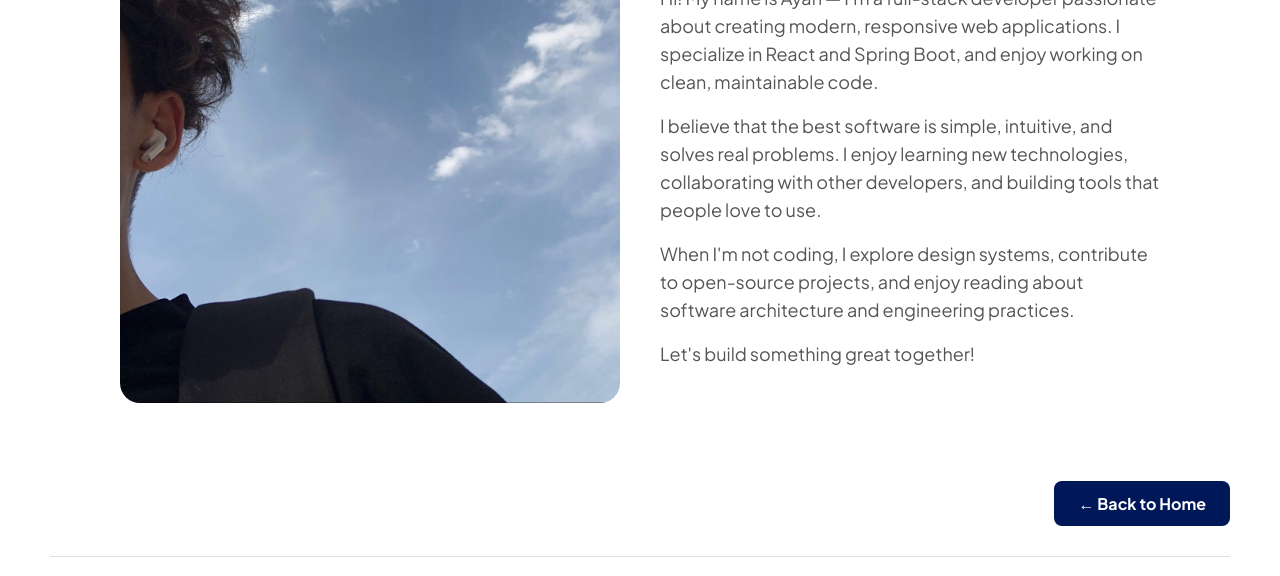
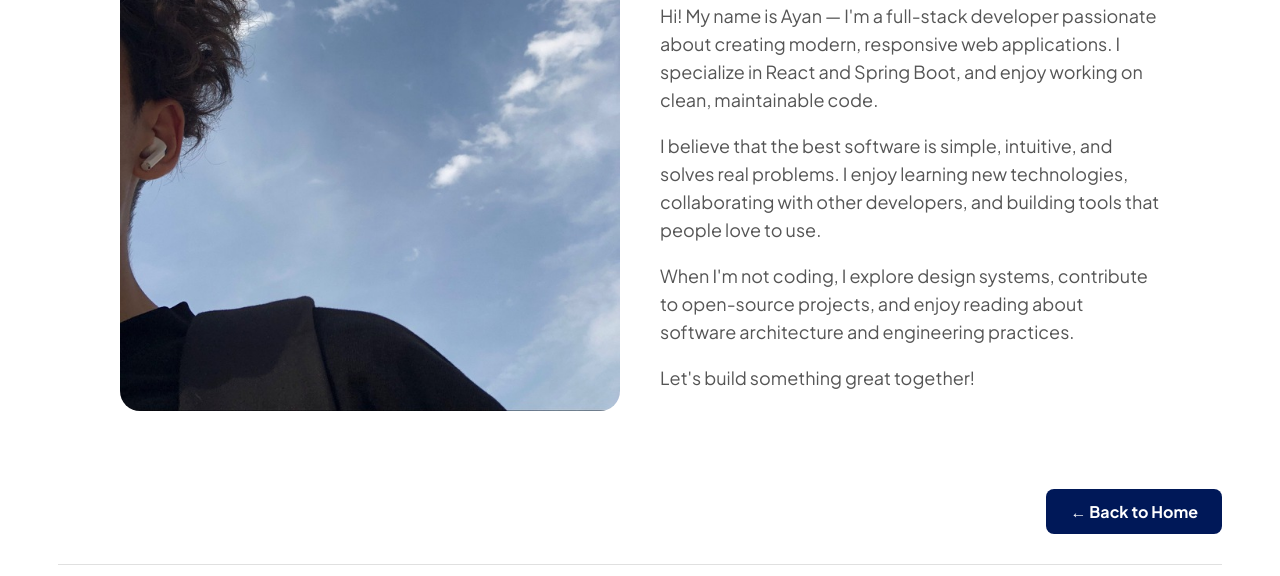
Before and after one commit to ayqnez/Blog-Gatsby, a Gatsby site: page /about-me in a window 1280 px wide. Shown: the part 206-782 px from the top of the page. Built offline with nearby package versions, Linux system fonts and the light colour scheme; Gatsby itself is replaced by a stand-in of ours.

Commit message:
update ui and logic

```diff
--- /dev/null
+++ b/src/components/Button/button.js
@@ -0,0 +1,15 @@
+import * as React from "react"
+
+import { Link } from "gatsby"
+
+import * as styles from './button.module.css'
+
+const Button = ({ text }) => {
+    return (
+        <div className={styles.buttonWrapper}>
+            <Link className={styles.btn}>{text}</Link>
+        </div>
+    )
+}
+
+export default Button;
--- /dev/null
+++ b/src/components/Button/button.module.css
@@ -0,0 +1,19 @@
+.buttonWrapper {
+    display: flex;
+    justify-content: flex-end;
+    margin: 30px auto;
+}
+
+.btn {
+    padding: 12px 24px;
+    background-color: #001858;
+    color: white;
+    text-decoration: none;
+    border-radius: 8px;
+    font-weight: bold;
+    transition: background-color 0.3s ease;
+}
+
+.btn:hover {
+    background-color: #005fa3;
+}
--- a/src/components/layout.js
+++ b/src/components/Layout/layout.js
@@ -1,8 +1,8 @@
 import * as React from "react"
 import { useStaticQuery, graphql, Link } from "gatsby"
 
-import Header from "./header"
-import Footer from "./footer"
+import Header from "../Header/header"
+import Footer from "../Footer/footer"
 
 import './layout.css'
 
--- a/src/components/coffee-section.js
+++ b/src/components/MainSection/coffee-section.js
@@ -1,7 +1,7 @@
 import * as React from "react"
 import * as styles from "./coffee-section.module.css"
 
-import codeImg from '../images/coding.png'
+import codeImg from '../../images/coding.png'
 
 const CoffeeSection = () => {
     return (
--- a/src/components/coffee-section.module.css
+++ b/src/components/MainSection/coffee-section.module.css
@@ -1,13 +1,25 @@
 .container {
-    padding: 60px 20px;
+    padding: 30px 10px;
     display: flex;
     justify-content: space-around;
     align-items: center;
 }
 
+@media (max-width: 940px) {
+    .container {
+        flex-direction: column;
+    }
+}
+
 .textContent {
     width: 600px;
 }
+
+/* @media (max-width: 500px) {
+    .textContent {
+        flex-direction: column;
+    }
+} */
 
 .title {
     width: 430px;
--- a/src/pages/404.js
+++ b/src/pages/404.js
@@ -1,6 +1,6 @@
 import * as React from "react"
 
-import Layout from "../components/layout"
+import Layout from "../components/Layout/layout"
 import Seo from "../components/seo"
 
 const NotFoundPage = () => (
--- a/src/pages/about-me.js
+++ b/src/pages/about-me.js
@@ -1,12 +1,13 @@
 import * as React from "react"
 
-import Layout from "../components/layout"
+import Layout from "../components/Layout/layout"
 import Seo from "../components/seo"
 
 import { StaticImage } from "gatsby-plugin-image"
 import { Link } from "gatsby"
 
 import * as styles from "./about-me.module.css"
+import Button from "../components/Button/button"
 
 const AboutMePage = () => {
     return (
@@ -47,9 +48,10 @@ const AboutMePage = () => {
 
             </div>
 
-            <div className={styles.buttonWrapper}>
+            {/* <div className={styles.buttonWrapper}>
                 <Link to="/" className={styles.homeButton}>← Back to Home</Link>
-            </div>
+            </div> */}
+            <Button text={"← Back to Home"} />
 
         </Layout>
     )
--- a/src/pages/about-me.module.css
+++ b/src/pages/about-me.module.css
@@ -29,7 +29,7 @@ p {
     margin-bottom: 16px;
 }
 
-.buttonWrapper {
+/* .buttonWrapper {
     display: flex;
     justify-content: flex-end;
     margin: 30px auto;
@@ -47,4 +47,4 @@ p {
 
 .homeButton:hover {
     background-color: #005fa3;
-}
+} */
--- a/src/pages/index.js
+++ b/src/pages/index.js
@@ -2,9 +2,9 @@ import * as React from "react"
 
 import { useState } from "react"
 
-import Layout from "../components/layout"
+import Layout from "../components/Layout/layout"
 import Seo from "../components/seo"
-import CoffeeSection from '../components/coffee-section'
+import CoffeeSection from '../components/MainSection/coffee-section'
 
 import { graphql, Link } from "gatsby"
 import { GatsbyImage, getImage } from "gatsby-plugin-image"
--- a/src/styles/global.css
+++ b/src/styles/global.css
@@ -1,10 +1,4 @@
 @import url('https://fonts.googleapis.com/css2?family=Plus+Jakarta+Sans:ital,wght@0,200..800;1,200..800&display=swap');
-
-* {
-    margin: 0px;
-    padding: 0px;
-    box-sizing: border-box;
-}
 
 body {
     font-family: "Plus Jakarta Sans", sans-serif;
--- a/src/templates/single-post.js
+++ b/src/templates/single-post.js
@@ -1,6 +1,6 @@
 import * as React from "react"
 
-import Layout from "../components/layout"
+import Layout from "../components/Layout/layout"
 import Seo from "../components/seo"
 
 import { graphql, Link } from "gatsby"
```
Also changed, not shown: src/components/Footer/footer.js (renamed from src/components/footer.js), src/components/Footer/footer.module.css (renamed from src/components/footer.module.css), src/components/Header/header.js (renamed from src/components/header.js), src/components/Header/header.module.css (renamed from src/components/header.module.css), src/components/Layout/layout.css (renamed from src/components/layout.css).
